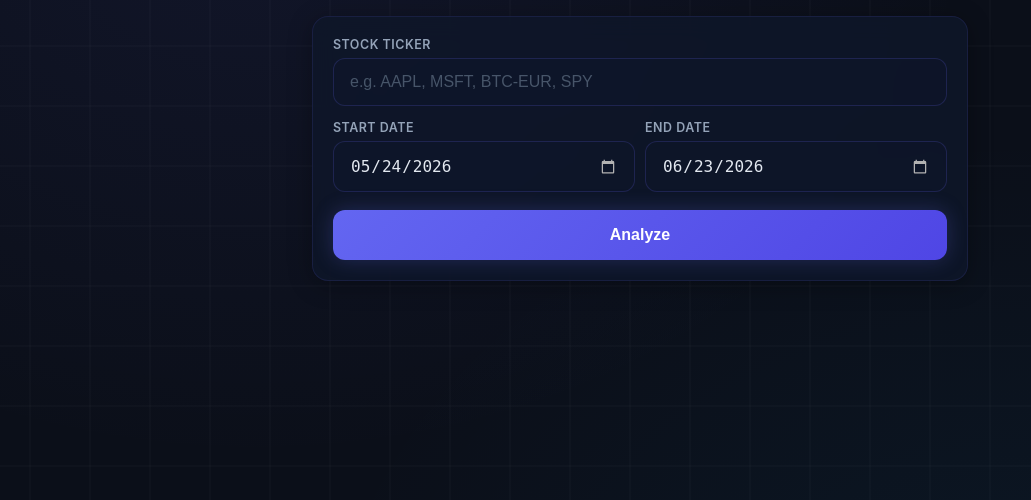
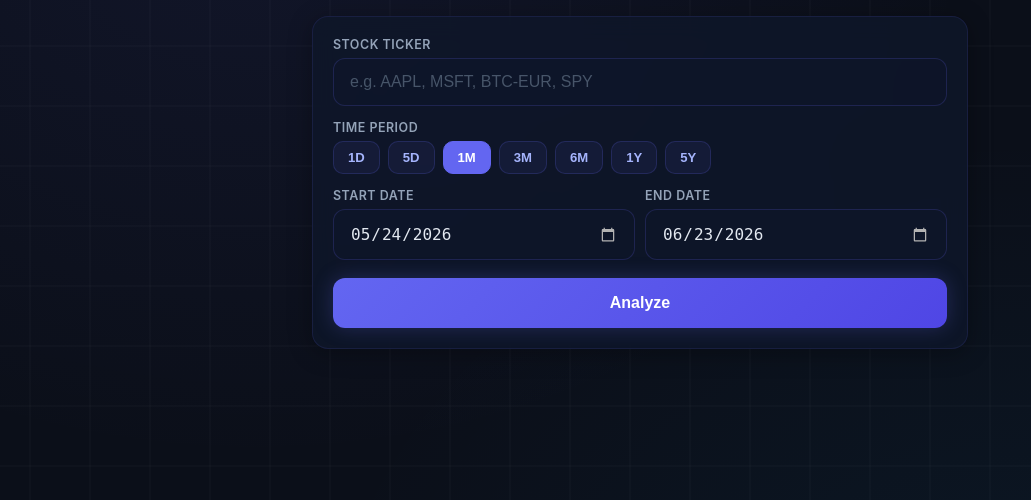
Before and after one commit to criglis/stonk-news, a Flask app: page / in a window 1280 px wide. Shown: the part 104-604 px from the top of the page, without its empty margins (0-1031 px from the left). Run offline with Flask 3, Linux system fonts and the light colour scheme.

Commit message:
Sync root-level files with latest changes
Co-Authored-By: Claude Sonnet 4.6 <noreply@anthropic.com>

```diff
--- a/templates/index.html
+++ b/templates/index.html
@@ -273,6 +273,23 @@ input[type="date"]::-webkit-calendar-picker-indicator { filter: invert(.7); }
   line-height: 1.5;
 }
 
+/* ── Quick Picks ── */
+.quick-picks { display: flex; flex-wrap: wrap; gap: 8px; margin-bottom: 14px; }
+.quick-pick {
+  padding: 8px 14px;
+  border-radius: 10px;
+  border: 1px solid rgba(99,102,241,.2);
+  background: rgba(99,102,241,.08);
+  color: #a5b4fc;
+  font-size: .82rem;
+  font-weight: 600;
+  cursor: pointer;
+  transition: background .2s, border-color .2s;
+  -webkit-tap-highlight-color: transparent;
+}
+.quick-pick:hover { background: rgba(99,102,241,.18); border-color: rgba(99,102,241,.35); }
+.quick-pick.active { background: #6366f1; color: #fff; border-color: #6366f1; }
+
 /* ── Utility ── */
 .hidden { display: none !important; }
 </style>
@@ -294,6 +311,18 @@ input[type="date"]::-webkit-calendar-picker-indicator { filter: invert(.7); }
         <label for="ticker">Stock Ticker</label>
         <input type="text" id="ticker" placeholder="e.g. AAPL, MSFT, BTC-EUR, SPY"
                maxlength="12" autocapitalize="characters" spellcheck="false">
+      </div>
+      <div class="form-group">
+        <label>Time Period</label>
+        <div class="quick-picks" id="quickPicks">
+          <button type="button" class="quick-pick" data-days="1">1D</button>
+          <button type="button" class="quick-pick" data-days="5">5D</button>
+          <button type="button" class="quick-pick active" data-days="30">1M</button>
+          <button type="button" class="quick-pick" data-days="90">3M</button>
+          <button type="button" class="quick-pick" data-days="180">6M</button>
+          <button type="button" class="quick-pick" data-days="365">1Y</button>
+          <button type="button" class="quick-pick" data-days="1825">5Y</button>
+        </div>
       </div>
       <div class="date-row">
         <div class="form-group">
@@ -414,14 +443,32 @@ function hide(id)  { document.getElementById(id).classList.add('hidden');    }
 function el(id)    { return document.getElementById(id); }
 function setText(id, txt) { el(id).textContent = txt; }
 
-// ── Date defaults (last 30 days) ─────────────────────────────────────────────
-(function setDefaultDates() {
+// ── Date helpers ─────────────────────────────────────────────────────────────
+function setDatesFromDays(days) {
   const today = new Date();
   const prior = new Date(today);
-  prior.setDate(prior.getDate() - 30);
+  prior.setDate(prior.getDate() - days);
   el('endDate').value   = today.toISOString().slice(0, 10);
   el('startDate').value = prior.toISOString().slice(0, 10);
-})();
+}
+
+setDatesFromDays(30);
+
+// ── Quick pick buttons ───────────────────────────────────────────────────────
+el('quickPicks').addEventListener('click', e => {
+  const btn = e.target.closest('.quick-pick');
+  if (!btn) return;
+  el('quickPicks').querySelectorAll('.quick-pick').forEach(b => b.classList.remove('active'));
+  btn.classList.add('active');
+  setDatesFromDays(Number(btn.dataset.days));
+});
+
+el('startDate').addEventListener('change', () => {
+  el('quickPicks').querySelectorAll('.quick-pick').forEach(b => b.classList.remove('active'));
+});
+el('endDate').addEventListener('change', () => {
+  el('quickPicks').querySelectorAll('.quick-pick').forEach(b => b.classList.remove('active'));
+});
 
 // ── Form Submit ───────────────────────────────────────────────────────────────
 el('searchForm').addEventListener('submit', async e => {
```
